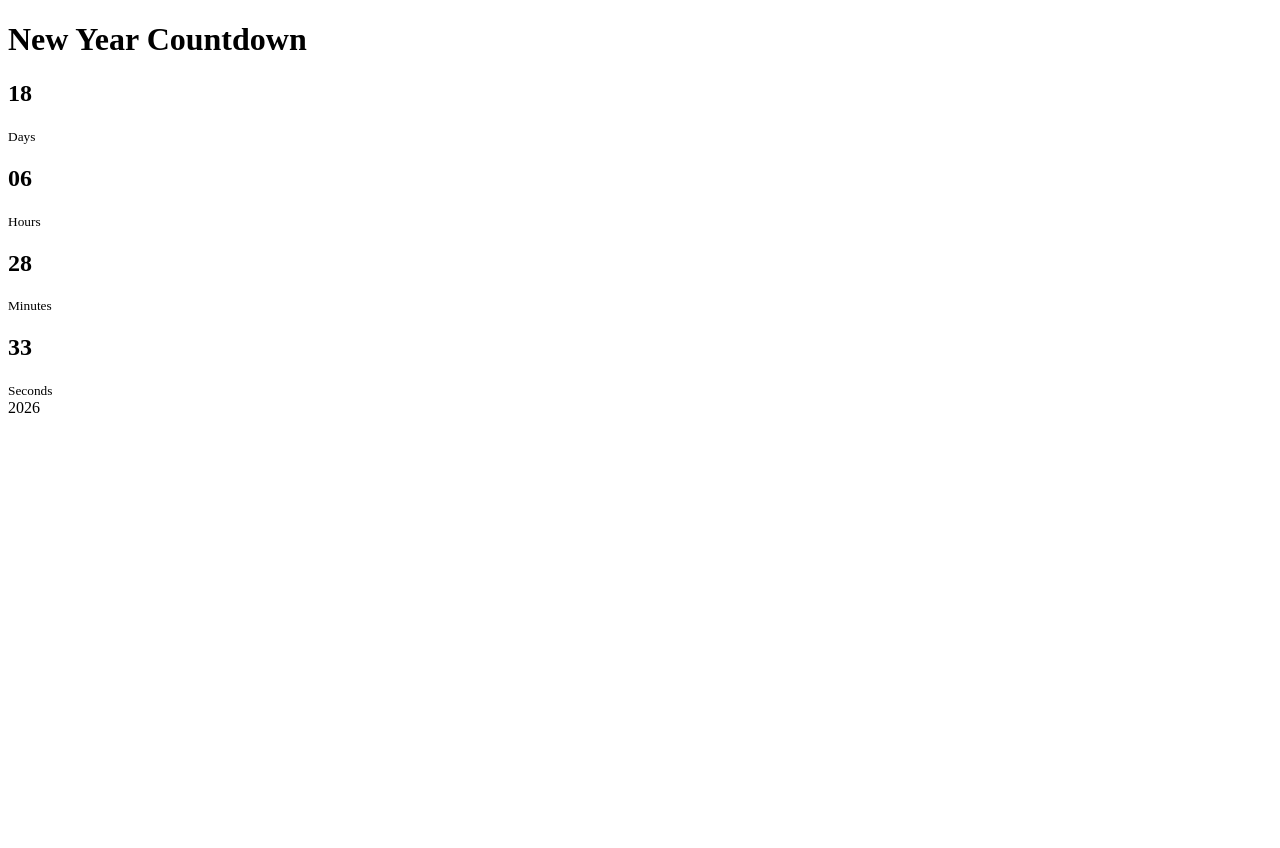
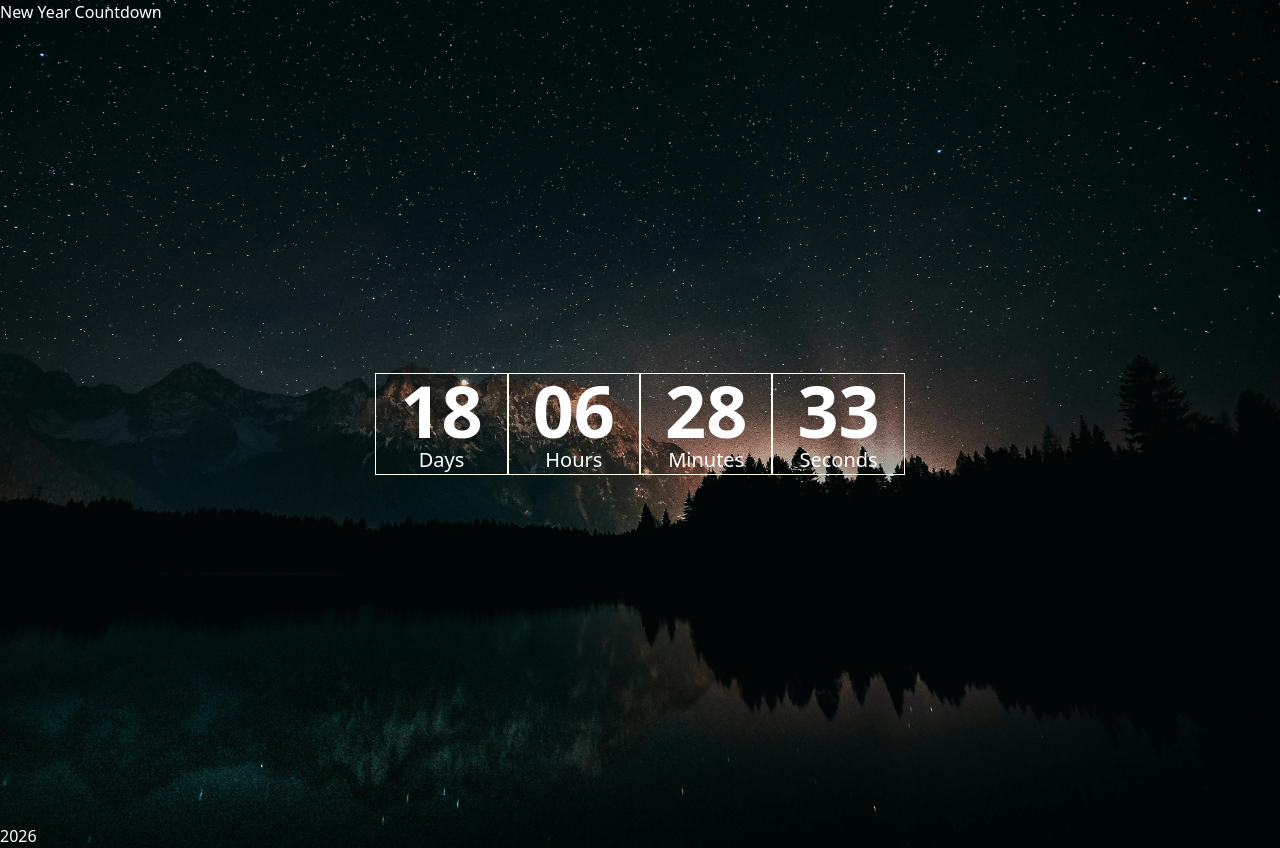
Before and after one commit to mannakass/CountdownTimer, a plain HTML site: page index.html in a window 1280 px wide. Before the commit the page ends 800 px from the top, so only its background shows below. Drawn offline with nearby package versions, Linux system fonts and the light colour scheme.

Commit message:
Added initial CSS with Tailwind

```diff
--- a/css/style.css
+++ b/css/style.css
@@ -0,0 +1,6 @@
+body {
+  @import "tailwindcss";
+  background-image: url("../img/background.jpg");
+  background-size: cover;
+  color: white;
+}
--- a/index.html
+++ b/index.html
@@ -14,5 +14,6 @@
 
     <script src="js/countdown.js"></script>
     <script src="js/app.js"></script>
+    <script src="https://cdn.jsdelivr.net/npm/@tailwindcss/browser@4"></script>
   </body>
 </html>
--- a/js/app.js
+++ b/js/app.js
@@ -18,22 +18,26 @@ const format = (t) => {
 
 const render = (time) => {
   app.innerHTML = `
-        <div class="count-down">
-            <div class="timer">
-                <h2 class="days">${format(time.days)}</h2>
-                <small>Days</small>
+    <div class="count-down flex flex-row min-h-screen justify-center items-center">
+            <div class="timer px-6 border border-amber-50">
+                <h2 class="days text-7xl font-bold ">${format(time.days)}</h2>
+                <small class= "flex justify-center text-xl ">Days</small>
             </div>
-            <div class="timer">
-                <h2 class="hours">${format(time.hours)}</h2>
-                <small>Hours</small>
+            <div class="timer px-6 border border-amber-50">
+                <h2 class="hours text-7xl font-bold ">${format(time.hours)}</h2>
+                <small class="flex justify-center  text-xl">Hours</small>
             </div>
-            <div class="timer">
-                <h2 class="minutes">${format(time.minutes)}</h2>
-                <small>Minutes</small>
+            <div class="timer px-6 border border-amber-50">
+                <h2 class="minutes text-7xl font-bold ">${format(
+                  time.minutes
+                )}</h2>
+                <small class="flex justify-center  text-xl">Minutes</small>
             </div>
-            <div class="timer">
-                <h2 class="seconds">${format(time.seconds)}</h2>
-                <small>Seconds</small>
+            <div class="timer px-6 border border-amber-50">
+                <h2 class="seconds text-7xl font-bold ">${format(
+                  time.seconds
+                )}</h2>
+                <small class="flex justify-center  text-xl">Seconds</small>
             </div>
         </div>
         `;
```
